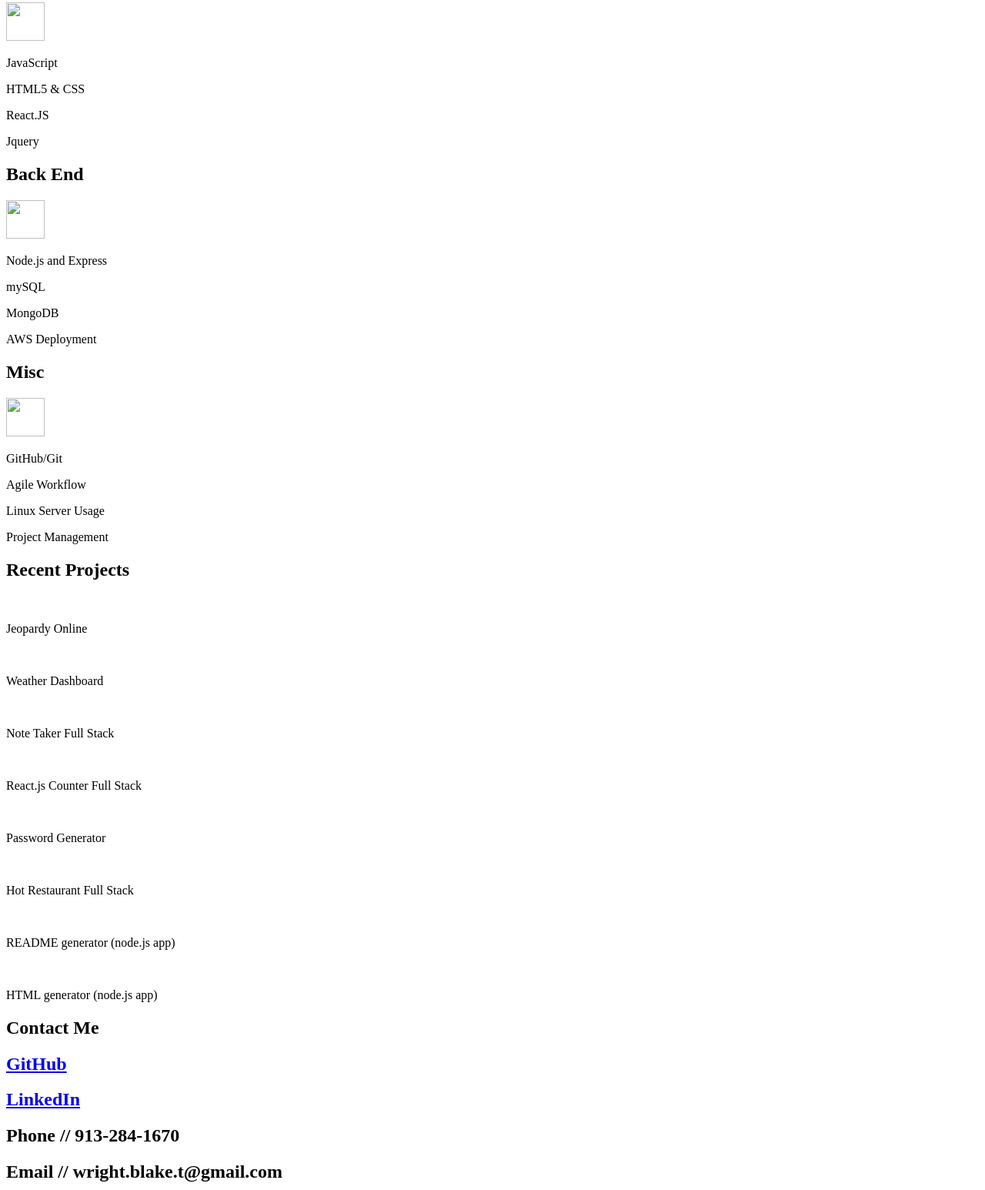
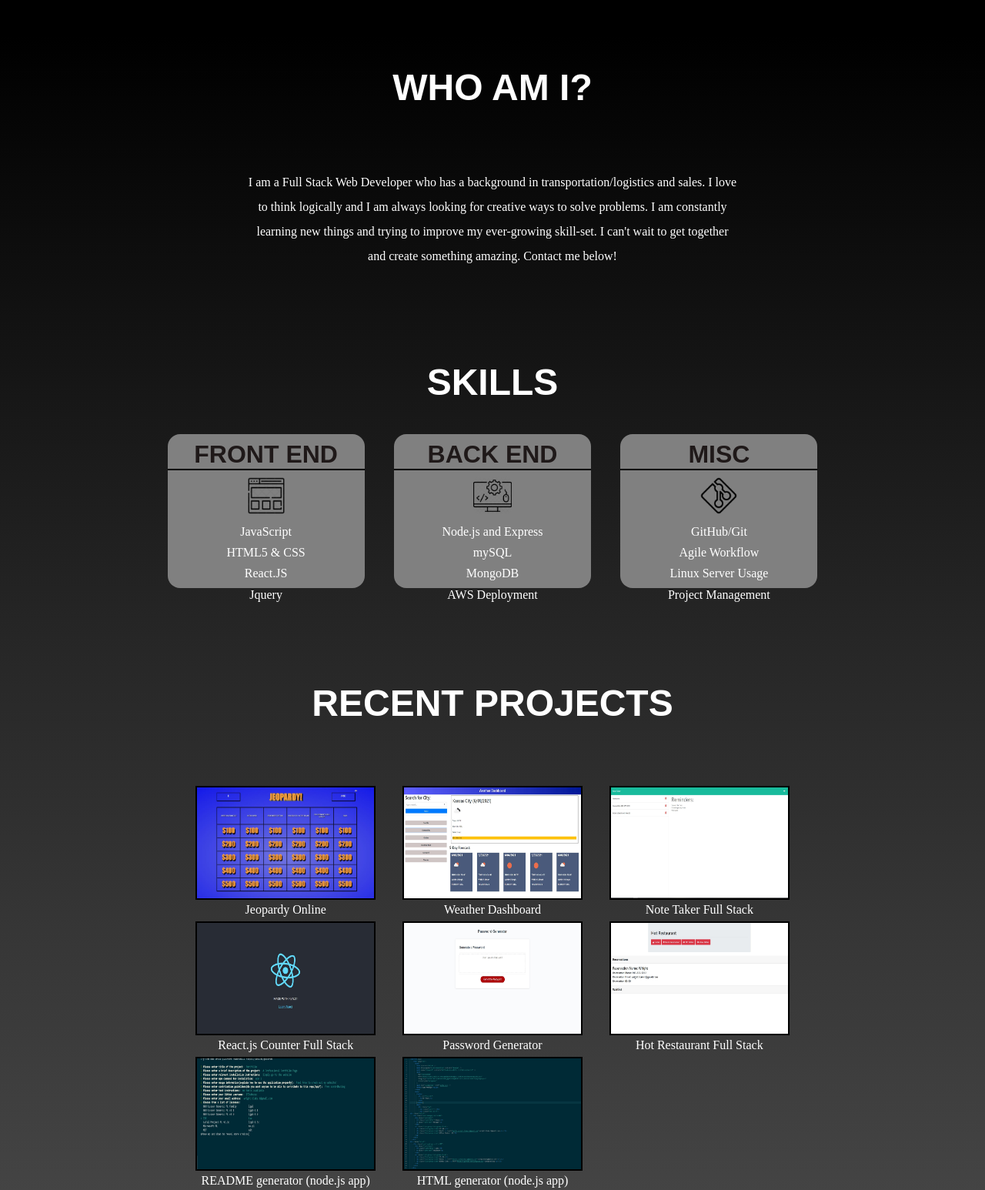
Before and after one commit to BTDubbzzz/Portfolio, a website: page index.html in a window 1280 px wide. Shown: the part 834-2380 px from the top of the page at 77% size. Drawn offline with nearby package versions, Linux system fonts and the light colour scheme; the site is published under a folder, as on GitHub Pages, so addresses that start at the root find nothing; a web font is replaced by a local one.

Commit message:
changed file path

```diff
--- a/index.html
+++ b/index.html
@@ -4,7 +4,7 @@
 		<meta charset="UTF-8" />
 		<meta http-equiv="X-UA-Compatible" content="IE=edge" />
 		<meta name="viewport" content="width=device-width, initial-scale=1.0" />
-		<link rel="stylesheet" href="/public/assets/css/style.css" />
+		<link rel="stylesheet" href="./public/assets/css/style.css" />
 		<link rel="preconnect" href="https://fonts.gstatic.com" />
 		<link rel="preconnect" href="https://fonts.gstatic.com" />
 		<link
@@ -17,7 +17,7 @@
 		/>
 		<link
 			rel="shortcut icon"
-			href="/public/assets/images/logo_fav.jpg"
+			href="./public/assets/images/logo_fav.jpg"
 			type="image/x-icon"
 		/>
 		<title>Blake Wright</title>
@@ -29,14 +29,14 @@
 			<a data-scroll-nav="2"><h3>Projects</h3></a>
 			<a
 				><img
-					src="/public/assets/images/dark_logo_transparent_background.png"
+					src="./public/assets/images/dark_logo_transparent_background.png"
 					height="97px"
 					width="50px"
 					alt=""
 			/></a>
 			<a data-scroll-nav="3"><h3>Contact Me</h3></a>
 			<a
-				href="/public/assets/documents/Blake_Wright_Resume_PDF.pdf"
+				href="./public/assets/documents/Blake_Wright_Resume_PDF.pdf"
 				target="_blank"
 				rel="noopener noreferrer"
 			>
@@ -49,7 +49,7 @@
 			<a data-scroll-nav="2"><h3>Projects</h3></a>
 			<a data-scroll-nav="3"><h3>Contact Me</h3></a>
 			<a
-				href="/public/assets/documents/Blake_Wright_Resume_PDF.pdf "
+				href="./public/assets/documents/Blake_Wright_Resume_PDF.pdf "
 				target="_blank"
 				rel="noopener noreferrer"
 				><h3>Resume</h3></a
@@ -80,7 +80,7 @@
 					<div class="skills-box-1 skills-box">
 						<h2>Front End</h2>
 						<img
-							src="/public/assets/images/front_end_better.png"
+							src="./public/assets/images/front_end_better.png"
 							height="50vh"
 							width="50vh"
 							alt=""
@@ -93,7 +93,7 @@
 					<div class="skills-box-2 skills-box">
 						<h2>Back End</h2>
 						<img
-							src="/public/assets/images/back_end.png"
+							src="./public/assets/images/back_end.png"
 							height="50vh"
 							width="50vh"
 							alt=""
@@ -106,7 +106,7 @@
 					<div class="skills-box-3 skills-box">
 						<h2>Misc</h2>
 						<img
-							src="/public/assets/images/git_icon_better.png"
+							src="./public/assets/images/git_icon_better.png"
 							height="50vh"
 							width="50vh"
 							alt=""
@@ -124,7 +124,7 @@
 					<div class="project-1 project-div">
 						<a href="https://btdubbzzz.github.io/jeopardy-game/"
 							><img
-								src="/public/assets/images/project-screenshots/jeopardy_screenshot.JPG"
+								src="./public/assets/images/project-screenshots/jeopardy_screenshot.JPG"
 								alt=""
 						/></a>
 						<p>Jeopardy Online</p>
@@ -132,7 +132,7 @@
 					<div class="project-2 project-div">
 						<a href="https://btdubbzzz.github.io/Weather-Dashboard/"
 							><img
-								src="/public/assets/images/project-screenshots/weather_screenshot.JPG"
+								src="./public/assets/images/project-screenshots/weather_screenshot.JPG"
 								alt=""
 						/></a>
 						<p>Weather Dashboard</p>
@@ -140,7 +140,7 @@
 					<div class="project-3 project-div">
 						<a href="https://btw-note-taker.herokuapp.com/"
 							><img
-								src="/public/assets/images/project-screenshots/notes_screenshot.JPG"
+								src="./public/assets/images/project-screenshots/notes_screenshot.JPG"
 								alt=""
 						/></a>
 						<p>Note Taker Full Stack</p>
@@ -148,7 +148,7 @@
 					<div class="project-4 project-div">
 						<a href="http://blakewright.net/"
 							><img
-								src="/public/assets/images/project-screenshots/react_screenshot.JPG"
+								src="./public/assets/images/project-screenshots/react_screenshot.JPG"
 								alt=""
 						/></a>
 						<p>React.js Counter Full Stack</p>
@@ -156,7 +156,7 @@
 					<div class="project-5 project-div">
 						<a href="https://btdubbzzz.github.io/Password-Generator/"
 							><img
-								src="/public/assets/images/project-screenshots/password_screenshot.JPG"
+								src="./public/assets/images/project-screenshots/password_screenshot.JPG"
 								alt=""
 						/></a>
 						<p>Password Generator</p>
@@ -164,7 +164,7 @@
 					<div class="project-6 project-div">
 						<a href="https://gentle-beyond-27558.herokuapp.com/"
 							><img
-								src="/public/assets/images/project-screenshots/restaurant_screenshot.JPG"
+								src="./public/assets/images/project-screenshots/restaurant_screenshot.JPG"
 								alt=""
 						/></a>
 						<p>Hot Restaurant Full Stack</p>
@@ -172,7 +172,7 @@
 					<div class="project-7 project-div">
 						<a href=""
 							><img
-								src="/public/assets/images/project-screenshots/readme_screenshot.JPG"
+								src="./public/assets/images/project-screenshots/readme_screenshot.JPG"
 								alt=""
 						/></a>
 						<p>README generator (node.js app)</p>
@@ -180,13 +180,13 @@
 					<div class="project-8 project-div">
 						<a href=""
 							><img
-								src="/public/assets/images/project-screenshots/employees_screenshot.JPG"
+								src="./public/assets/images/project-screenshots/employees_screenshot.JPG"
 								alt=""
 						/></a>
 						<p>HTML generator (node.js app)</p>
 					</div>
 					<!-- <div class="project-9 project-div">
-						<a href=""><img src="/public/assets/images/fullname_logo.jpg" alt="" /></a>
+						<a href=""><img src="./public/assets/images/fullname_logo.jpg" alt="" /></a>
 						<p>Coming Soon!</p>
 					</div> -->
 				</div>
@@ -215,7 +215,7 @@
 			integrity="sha256-H+K7U5CnXl1h5ywQfKtSj8PCmoN9aaq30gDh27Xc0jk="
 			crossorigin="anonymous"
 		></script>
-		<script src="/public/assets/js/scrollIt.js" type="text/javascript"></script>
-		<script src="/public/assets/js/script.js"></script>
+		<script src="./public/assets/js/scrollIt.js" type="text/javascript"></script>
+		<script src="./public/assets/js/script.js"></script>
 	</body>
 </html>
```
